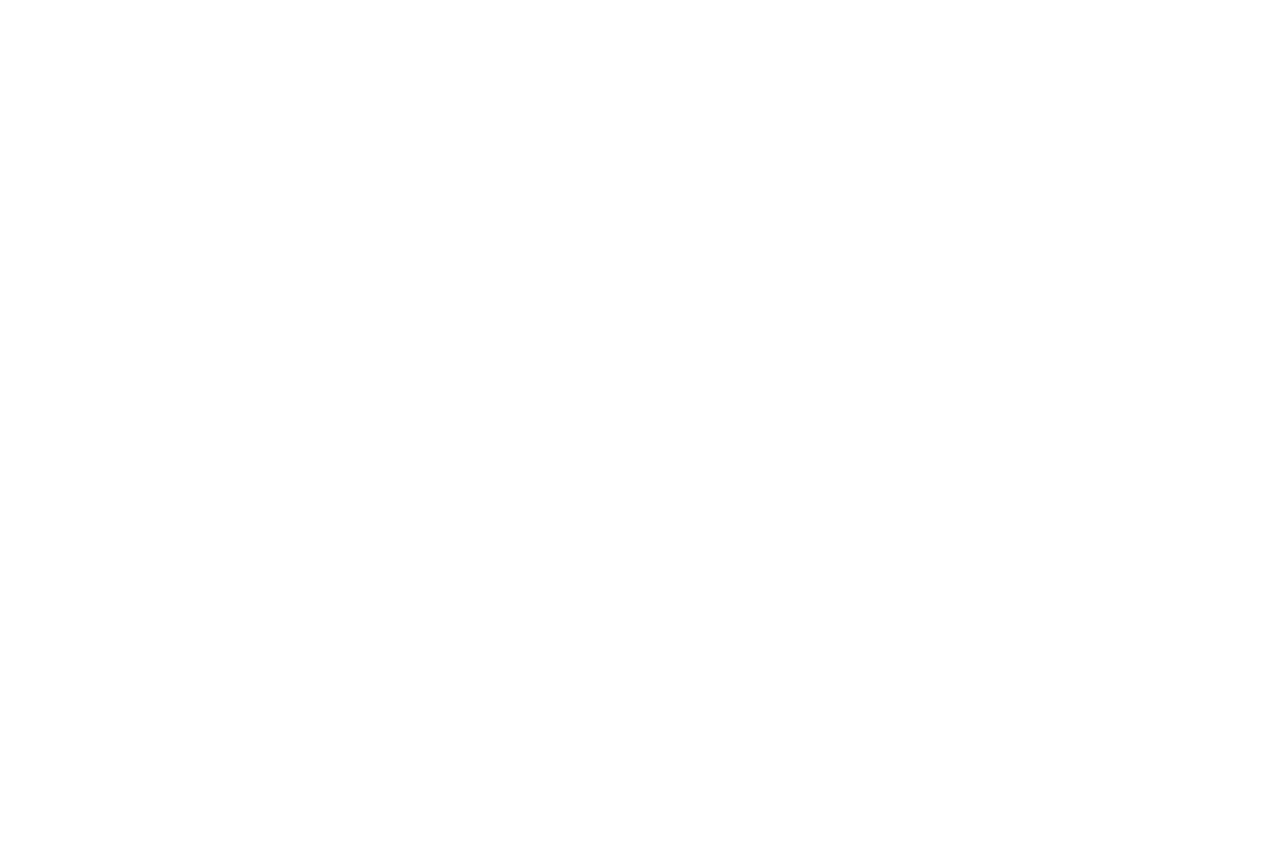
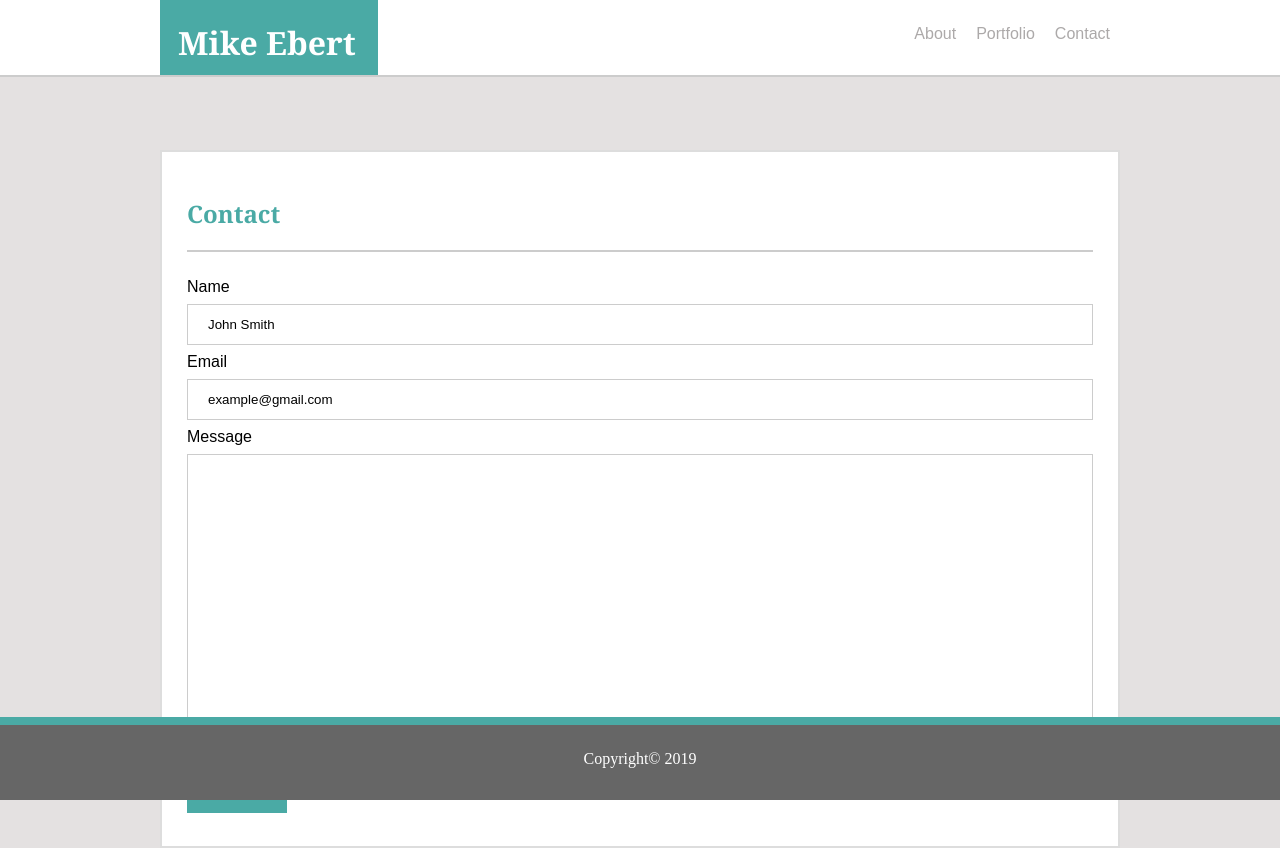
Before and after one commit to mebert2682/Basic-Portfolio, a plain HTML site: page contact.html in a window 1280 px wide. Before the commit the page ends 800 px from the top, so only its background shows below. Drawn offline with Linux system fonts and the light colour scheme.

Commit message:
initial contact.html file for recommended homework

```diff
--- a/assets/css/style.css
+++ b/assets/css/style.css
@@ -101,6 +101,10 @@ hr{
   color: #777777
 }
 
+.p1, .p2, .p3{
+  hyphens: auto;
+}
+
 footer{
   background-color:#666666;
   color:#fff;
@@ -114,9 +118,41 @@ footer{
   height: 50px;
 }
 
-
-
 .clearfix::after {
   content: "";
   display: block;
   clear: both;
+}
+
+input[type=text] {
+  width: 100%;
+  padding: 12px 20px;
+  margin: 8px 0;
+  display: inline-block;
+  border: 1px solid #ccc;
+  box-sizing: border-box;
+}
+
+input[type=text-1] {
+  width: 100%;
+  padding: 12px 20px;
+  margin: 8px 0;
+  display: inline-block;
+  border: 1px solid #ccc;
+  box-sizing: border-box;
+  height: 300px;
+}
+
+input[type=submit] {
+  width: 100px;
+  background-color: #4aaaa5;
+  color: white;
+  padding: 14px 20px;
+  margin: 8px 0;
+  border: none;
+  cursor: pointer;
+}
+
+input[type=submit]:hover {
+  background-color: #057e78;
+}
--- a/contact.html
+++ b/contact.html
@@ -0,0 +1,58 @@
+<!DOCTYPE html>
+<html lang="en">
+<head>
+  <meta charset="UTF-8">
+  <meta name="viewport" content="width=device-width, initial-scale=1.0">
+  <meta http-equiv="X-UA-Compatible" content="ie=edge">
+  <title>Michael Ebert - Contact</title>
+
+  <link rel="stylesheet" type="text/css" href="assets/css/reset.css">
+  <link rel="stylesheet" type="text/css" href="assets/css/style.css">
+
+</head>
+<body>
+
+  <div class="container-fluid">
+
+    <div class="clearfix">
+      <section id="nav" class="clearfix">
+        <div class="nav-items">
+          <nav class="name">Mike Ebert</nav>
+          <nav class="contact">Contact</nav>
+          <nav class="portfolio">Portfolio</nav>
+          <nav class="about">About</nav>
+        </div>
+      </section>
+    </div>
+
+
+    <div class="clearfix">
+      <section id="main-section" class="clearfix">
+        <h1>Contact</h1>
+          <hr>
+          <br>
+        <div class="contact-form">
+          <form>
+            Name<br>
+            <input type="text" name="name-field" value="John Smith">
+              <br>
+            Email<br>
+            <input type="text" name="email-field" value="example@gmail.com">
+              <br>
+            Message<br>
+            <input type="text-1" name="message-field">
+              <br>
+            <input type="submit" value="Submit">
+              <br>
+          </form>
+        </div>
+      </section>
+    </div>
+
+
+  <footer>Copyright© 2019</footer>
+
+  </div>
+
+</body>
+</html>
```
Also changed, not shown: index.html (+3 -3 lines).
